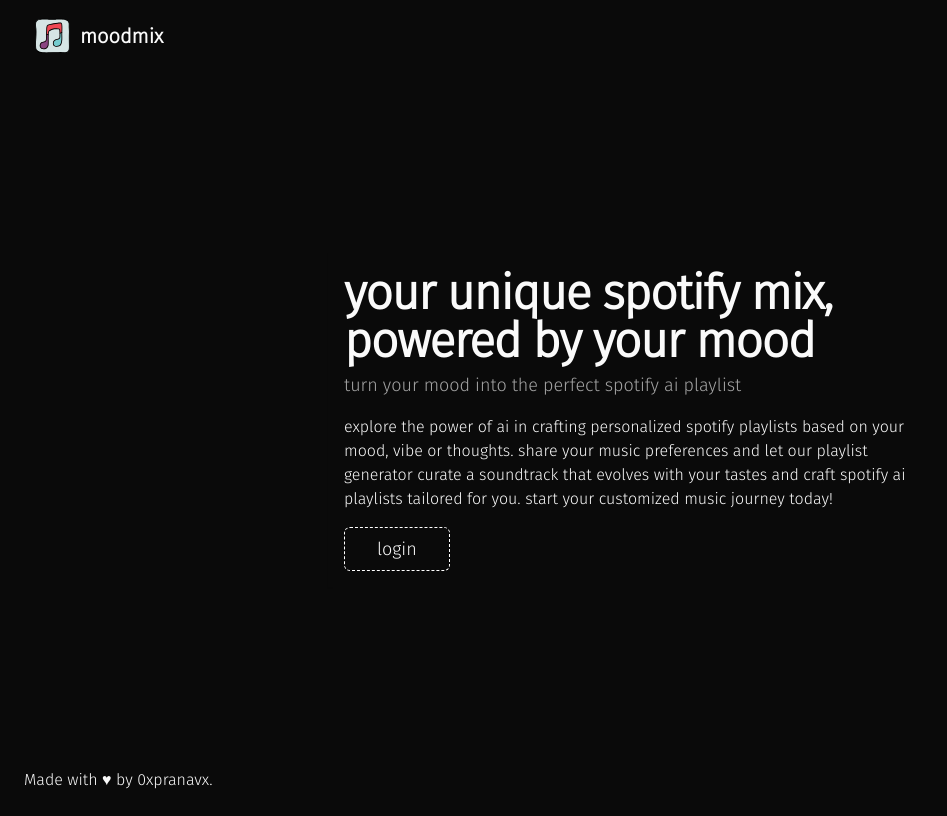
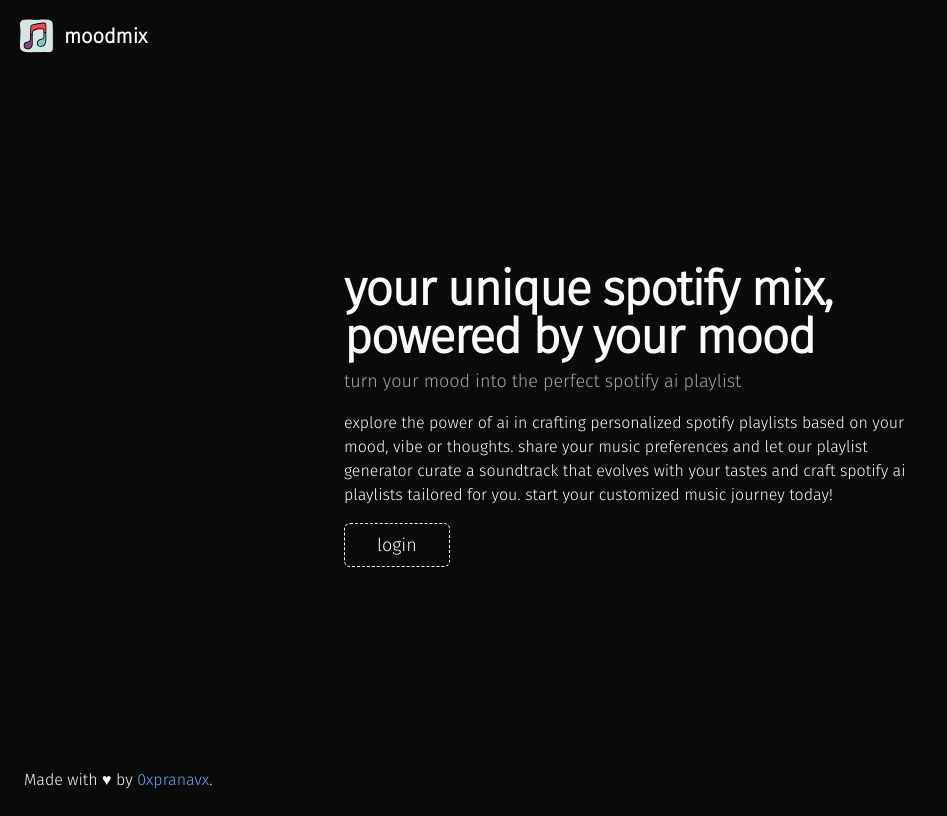
Before and after one commit to 0xPranavx/moodmix, a Next.js app: page / in a window 1280 px wide. Shown: the whole page, without its empty margins (0-947 px from the left). Built offline with nearby package versions, Linux system fonts and the light colour scheme.

Commit message:
margin bug

```diff
--- a/src/app/layout.tsx
+++ b/src/app/layout.tsx
@@ -5,6 +5,7 @@
 import { firaSans} from "@/app/font";
 import Image from "next/image";
 import Logo from '@/components/icon'
+import Link from "next/link";
 
 
 
@@ -25,7 +26,7 @@
     <html lang="en">
 
     <body className= {`${firaSans.className} flex h-screen flex-col  m-2 justify-between`}>
-      <nav className="flex justify-start items-center mt-2 m-4  pl-2">
+      <nav className="flex justify-start items-center mt-2 m-2 ">
        <Logo width="40px" height="40px"/>
        <h1 className="text-xl font-bold mr-2">moodmix</h1>
       </nav>
@@ -33,7 +34,7 @@
       <Toaster /></div>
       <footer className="flex justify-start items-center p-4 w-full">
 
-       <p className="text-md">Made with ♥ by 0xpranavx.</p>
+       <p className="text-md">Made with ♥ by <Link className="text-blue-400" href="https://x.com/0xPranavx">0xpranavx</Link>.</p>
       </footer>
 
       </body>
--- a/src/app/moodmix/page.tsx
+++ b/src/app/moodmix/page.tsx
@@ -7,7 +7,7 @@
 
 
   return (
- <div className="flex  justify-center items-center h-full border-neutral border-t border-x border-dashed  m-2  ">
+ <div className="flex  justify-center items-center h-full     ">
 
 
    <MultipleSelectorWithForm/>
```
